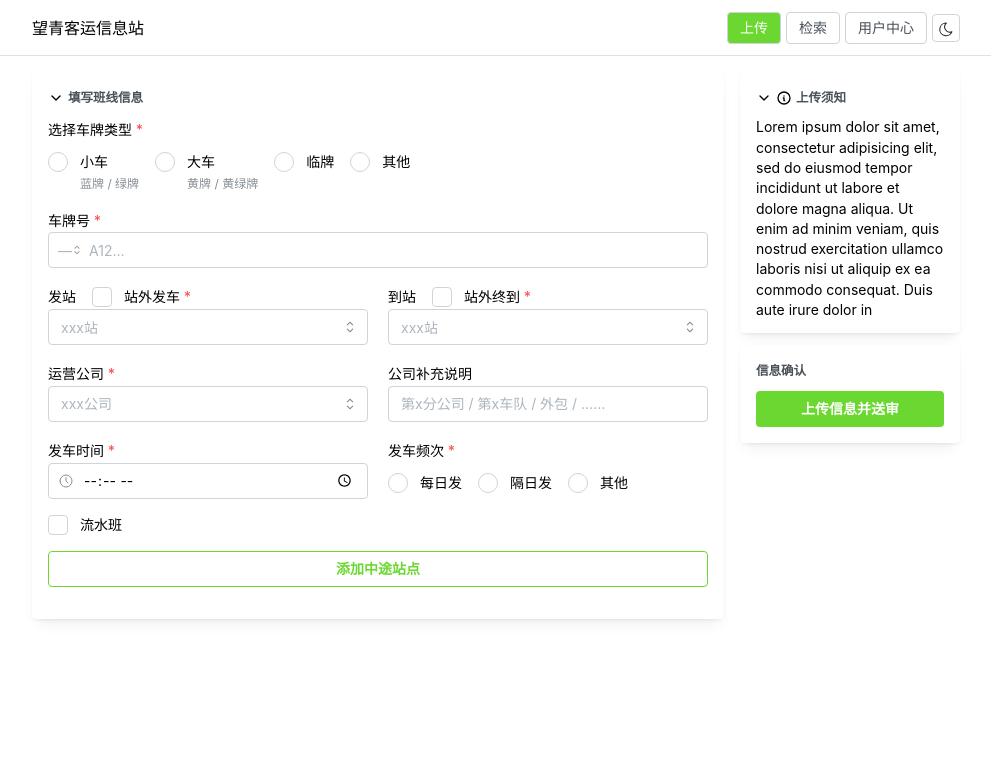
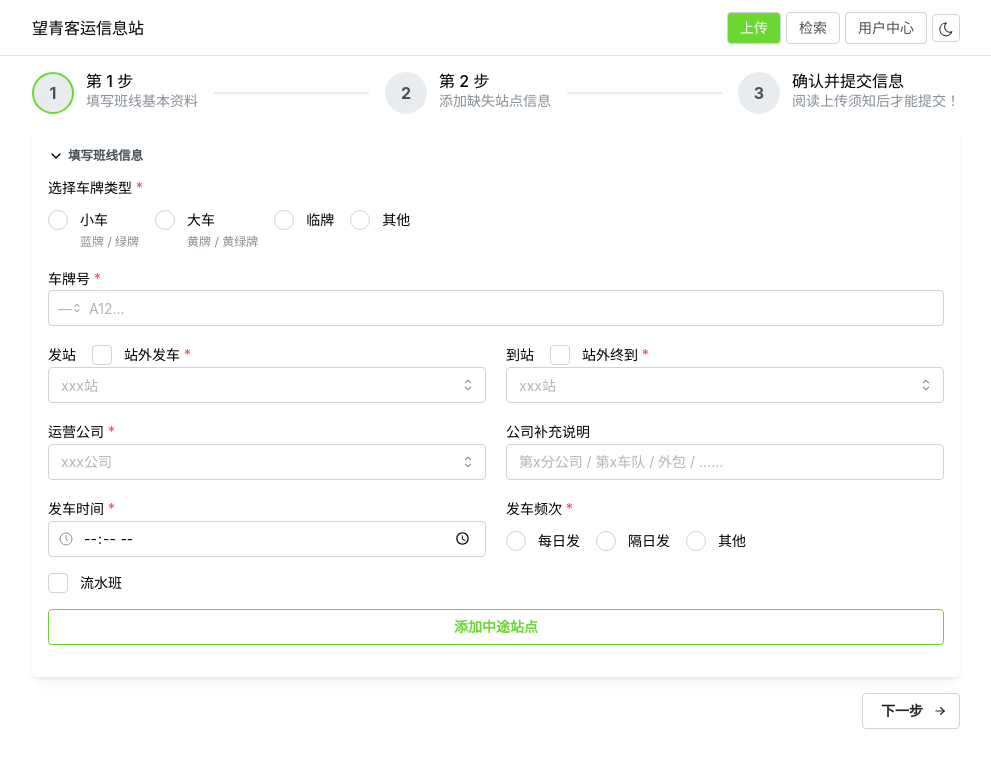
Before and after one commit to GoForceX/bus-solver, a Next.js app: page /upload/run in a window 1280 px wide. Shown: the top 768 px of the page, without its empty margins (144-1135 px from the left). Built offline with nearby package versions, Linux system fonts and the light colour scheme.

Commit message:
feat: Rewrite and enhance upload batch UI

```diff
--- a/app/layout.tsx
+++ b/app/layout.tsx
@@ -8,6 +8,7 @@ import {
   Container,
 } from '@mantine/core';
 import { Notifications } from '@mantine/notifications';
+import { ModalsProvider } from '@mantine/modals';
 
 import { AppHeader } from '@/components/AppHeader/AppHeader';
 import StoreProvider from './StoreProvider';
@@ -53,9 +54,11 @@ export default function RootLayout({ children }: { children: any }) {
       <body>
         <StoreProvider>
           <MantineProvider theme={theme} defaultColorScheme="auto">
-            <Notifications />
-            <AppHeader />
-            <Container>{children}</Container>
+            <ModalsProvider>
+              <Notifications />
+              <AppHeader />
+              <Container>{children}</Container>
+            </ModalsProvider>
           </MantineProvider>
         </StoreProvider>
       </body>
--- a/components/SubmitForm/SubmitBatch.tsx
+++ b/components/SubmitForm/SubmitBatch.tsx
@@ -1,15 +1,229 @@
 'use client';
 
-import { Button, Grid, ScrollArea, Stack, Text } from '@mantine/core';
+import {
+  Anchor,
+  Button,
+  Checkbox,
+  em,
+  Grid,
+  Group,
+  ScrollArea,
+  Stack,
+  Stepper,
+  Text,
+} from '@mantine/core';
+import { useMediaQuery } from '@mantine/hooks';
+import { modals } from '@mantine/modals';
 import React, { useState } from 'react';
-import { IconInfoCircle } from '@tabler/icons-react';
+import { IconArrowLeft, IconArrowRight, IconEyeCheck, IconInfoCircle } from '@tabler/icons-react';
 
 import { handleSubmit } from '@/app/upload/run/handleSubmit';
 import { SubmitRun } from './SubmitRun';
 import { SubmitStation } from './SubmitStation';
 import { CustomCard } from '../CustomCard/CustomCard';
 
+import './stepper.css';
+
 export function SubmitBatch({
+  stationList,
+  companyList,
+}: {
+  stationList: any[];
+  companyList: any[];
+}) {
+  const [active, setActive] = useState(0);
+  const [isNoticeAgreed, setNoticeAgreed] = useState(false);
+
+  const isMobile = useMediaQuery(`(max-width: ${em(750)})`);
+
+  const formRef = React.useRef<HTMLFormElement>(null);
+  const [stationNodes, setStationNodes] = useState(new Map<string, React.ReactNode>());
+
+  function parseStationKeyToTitle(key: string): string {
+    if (key === 'from') {
+      return '始发站';
+    }
+    if (key === 'to') {
+      return '终点站';
+    }
+    if (key.startsWith('intermediate')) {
+      return `中途站 - ${parseInt(key.split('.')[1], 10) + 1}`;
+    }
+    return '未知';
+  }
+
+  return (
+    <Stack>
+      <Stepper
+        active={active}
+        onStepClick={setActive}
+        orientation={isMobile ? 'vertical' : 'horizontal'}
+        allowNextStepsSelect={false}
+      >
+        <Stepper.Step label="第 1 步" description="填写班线基本资料">
+          <SubmitRun
+            ref={formRef}
+            stationList={stationList}
+            companyList={companyList}
+            onSubmit={(value) => {
+              console.log(value);
+              handleSubmit(value);
+            }}
+            onAddStation={(stationKeys) => {
+              console.log(stationKeys);
+
+              stationNodes.forEach((node, key) => {
+                if (!stationKeys.includes(key)) {
+                  setStationNodes((prev) => {
+                    const newMap = new Map(prev);
+                    newMap.delete(key);
+                    return newMap;
+                  });
+                }
+              });
+
+              const newMap = new Map();
+
+              stationKeys.forEach((stationKey) => {
+                if (stationNodes.has(stationKey)) {
+                  newMap.set(stationKey, stationNodes.get(stationKey));
+                } else {
+                  newMap.set(
+                    stationKey,
+                    <SubmitStation
+                      key={`__station.${stationKey}`}
+                      stationKey={stationKey}
+                      suffix={parseStationKeyToTitle(stationKey)}
+                      onSubmit={(values) => {
+                        console.log(values);
+                      }}
+                    />
+                  );
+                }
+              });
+
+              // Update the state with the new Map
+              setStationNodes(newMap);
+            }}
+          />
+        </Stepper.Step>
+
+        <Stepper.Step label="第 2 步" description="添加缺失站点信息">
+          {stationNodes.size === 0 ? (
+            <CustomCard title="无需添加信息">
+              您无需添加任何站点信息。
+              <br />
+              请直接进入下一步。
+            </CustomCard>
+          ) : (
+            Array.from(stationNodes.values())
+          )}
+        </Stepper.Step>
+        <Stepper.Step label="确认并提交信息" description="阅读上传须知后才能提交！">
+          <Stack gap="sm">
+            <CustomCard
+              title="信息确认"
+              titleBefore={<IconEyeCheck size={16}></IconEyeCheck>}
+              collapsible
+            >
+              <ScrollArea h={200} scrollbarSize={6} scrollHideDelay={1500}>
+                <Text size="sm">
+                  Lorem ipsum dolor sit amet, consectetur adipisicing elit, sed do eiusmod tempor
+                  incididunt ut labore et dolore magna aliqua. Ut enim ad minim veniam, quis nostrud
+                  exercitation ullamco laboris nisi ut aliquip ex ea commodo consequat. Duis aute
+                  irure dolor in reprehenderit in voluptate velit esse cillum dolore eu fugiat nulla
+                  pariatur. Excepteur sint occaecat cupidatat non proident, sunt in culpa qui
+                  officia deserunt mollit anim id est laborum.
+                </Text>
+              </ScrollArea>
+            </CustomCard>
+            <CustomCard title="信息提交">
+              <Stack gap="sm">
+                <Checkbox
+                  checked={isNoticeAgreed}
+                  onChange={(event) => setNoticeAgreed(event.currentTarget.checked)}
+                  label={
+                    <>
+                      <Text>
+                        我已阅读并确认
+                        <Anchor
+                          component="button"
+                          onClick={() => {
+                            console.log('Open modal');
+                            modals.openConfirmModal({
+                              title: '请阅读上传须知',
+                              children: (
+                                <ScrollArea h={200} scrollbarSize={6} scrollHideDelay={1500}>
+                                  <Text size="sm">
+                                    Lorem ipsum dolor sit amet, consectetur adipisicing elit, sed do
+                                    eiusmod tempor incididunt ut labore et dolore magna aliqua. Ut
+                                    enim ad minim veniam, quis nostrud exercitation ullamco laboris
+                                    nisi ut aliquip ex ea commodo consequat. Duis aute irure dolor
+                                    in reprehenderit in voluptate velit esse cillum dolore eu fugiat
+                                    nulla pariatur. Excepteur sint occaecat cupidatat non proident,
+                                    sunt in culpa qui officia deserunt mollit anim id est laborum.
+                                  </Text>
+                                </ScrollArea>
+                              ),
+                              labels: { confirm: '同意', cancel: '拒绝' },
+                              onCancel: () => setNoticeAgreed(false),
+                              onConfirm: () => setNoticeAgreed(true),
+                            });
+                          }}
+                        >
+                          上传须知
+                        </Anchor>
+                      </Text>
+                    </>
+                  }
+                />
+                <Button
+                  disabled={!isNoticeAgreed}
+                  onClick={() => {
+                    if (formRef.current) {
+                      formRef.current.dispatchEvent(
+                        new Event('submit', { cancelable: true, bubbles: true })
+                      );
+                    }
+                  }}
+                >
+                  上传信息并送审
+                </Button>
+              </Stack>
+            </CustomCard>
+          </Stack>
+        </Stepper.Step>
+      </Stepper>
+      <Group justify="space-between">
+        <Button
+          leftSection={<IconArrowLeft size={14} />}
+          variant="default"
+          style={{
+            visibility: active === 0 ? 'hidden' : 'visible',
+          }}
+          onClick={() => setActive(active === 0 ? 0 : active - 1)}
+        >
+          上一步
+        </Button>
+        <Button
+          rightSection={<IconArrowRight size={14} />}
+          variant="default"
+          style={{
+            visibility: active === 2 ? 'hidden' : 'visible',
+          }}
+          onClick={() => setActive(active === 2 ? 2 : active + 1)}
+        >
+          下一步
+        </Button>
+      </Group>
+    </Stack>
+  );
+}
+
+/**
+ * @deprecated Use SubmitBatch instead.
+ */
+export function SubmitBatchOld({
   stationList,
   companyList,
 }: {
--- /dev/null
+++ b/components/SubmitForm/stepper.css
@@ -0,0 +1,3 @@
+.mantine-Stepper-steps > button:last-child {
+  min-height: unset;
+}
```
Also changed, not shown: components/SubmitForm/global.module.css (line endings or trailing spaces).
